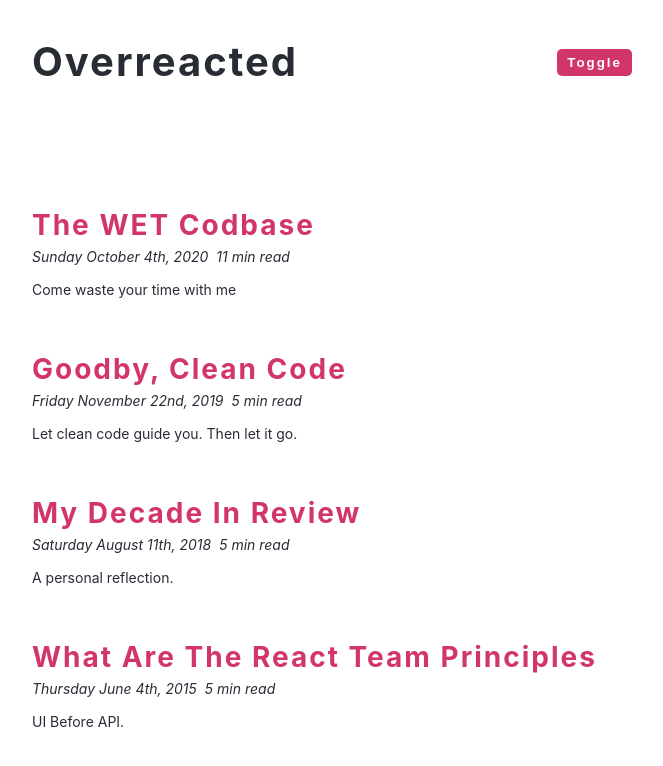
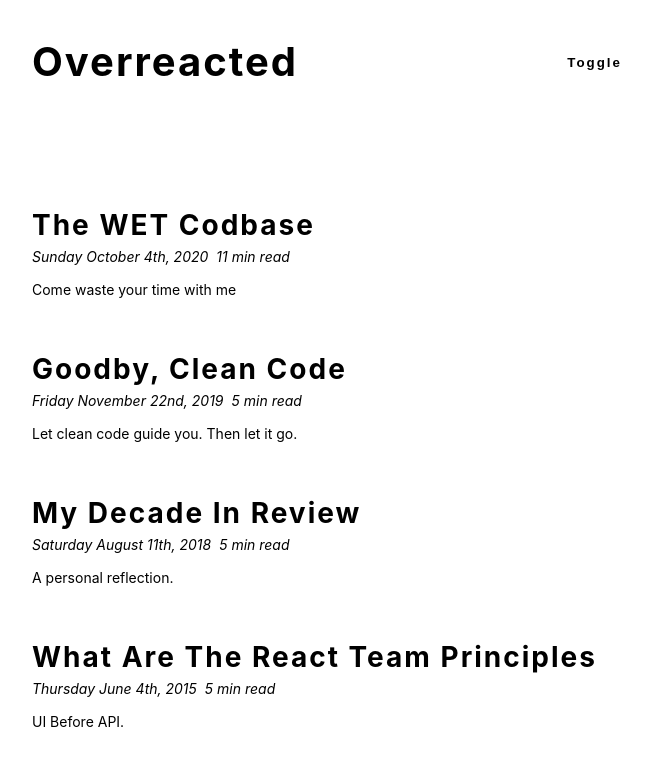
Before and after one commit to nfragiskatos/React-Dark_Mode, a React (Create React App) app: page / in a window 1280 px wide. Shown: the top 766 px of the page, without its empty margins (308-971 px from the left). Built offline with nearby package versions, Linux system fonts and the light colour scheme.

Commit message:
Added light and dark theme classes in css

```diff
--- a/src/index.css
+++ b/src/index.css
@@ -4,10 +4,22 @@
 ===============
 */
 
-:root {
+/* :root {
   --clr-bcg: #fff;
   --clr-font: #282c35;
   --clr-primary: #d23669;
+} */
+
+.dark-theme {
+  --clr-bcg: #282c35;
+  --clr-font: #fff;
+  --clr-primary: #ffa7c4;
+}
+
+.light-theme {
+  --clr-bcg: #fff;
+  --clr-font: #282c35;
+  --clr-primary: #ffa7c4;
 }
 
 *,
```
